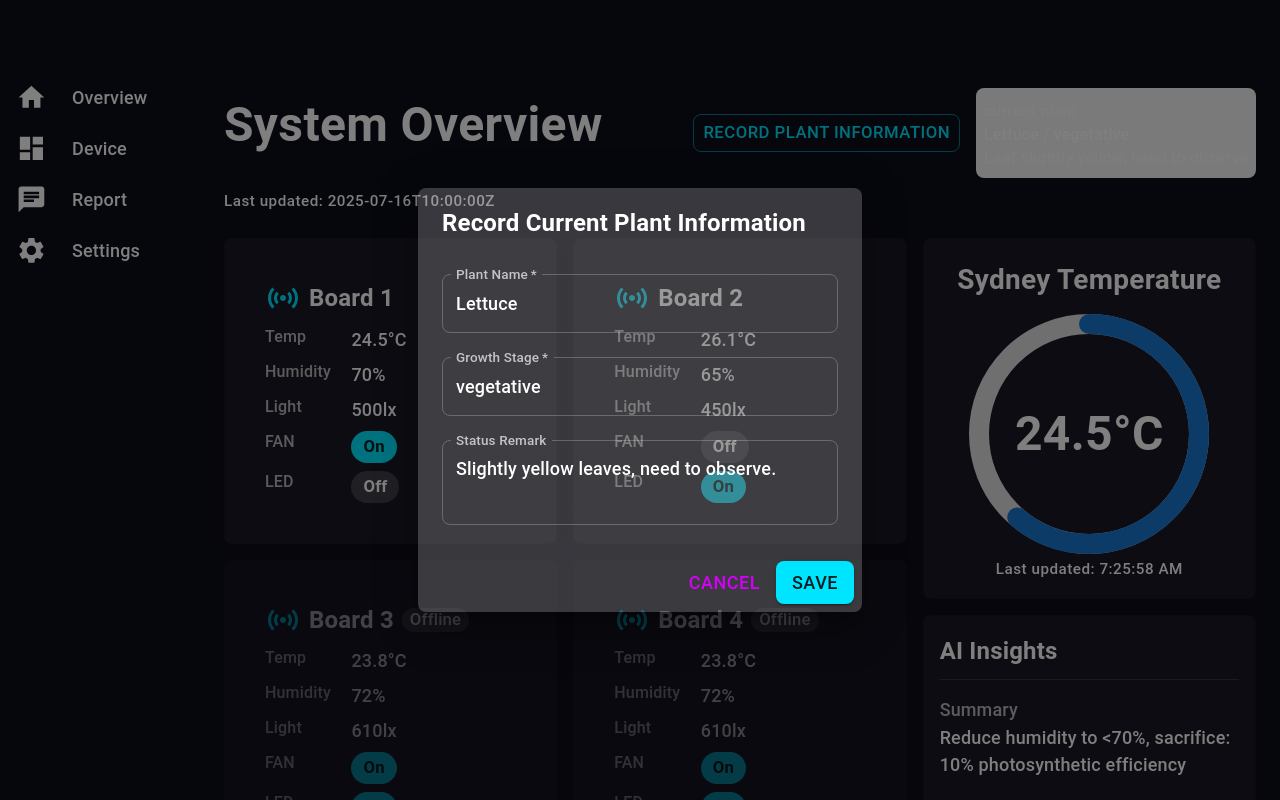
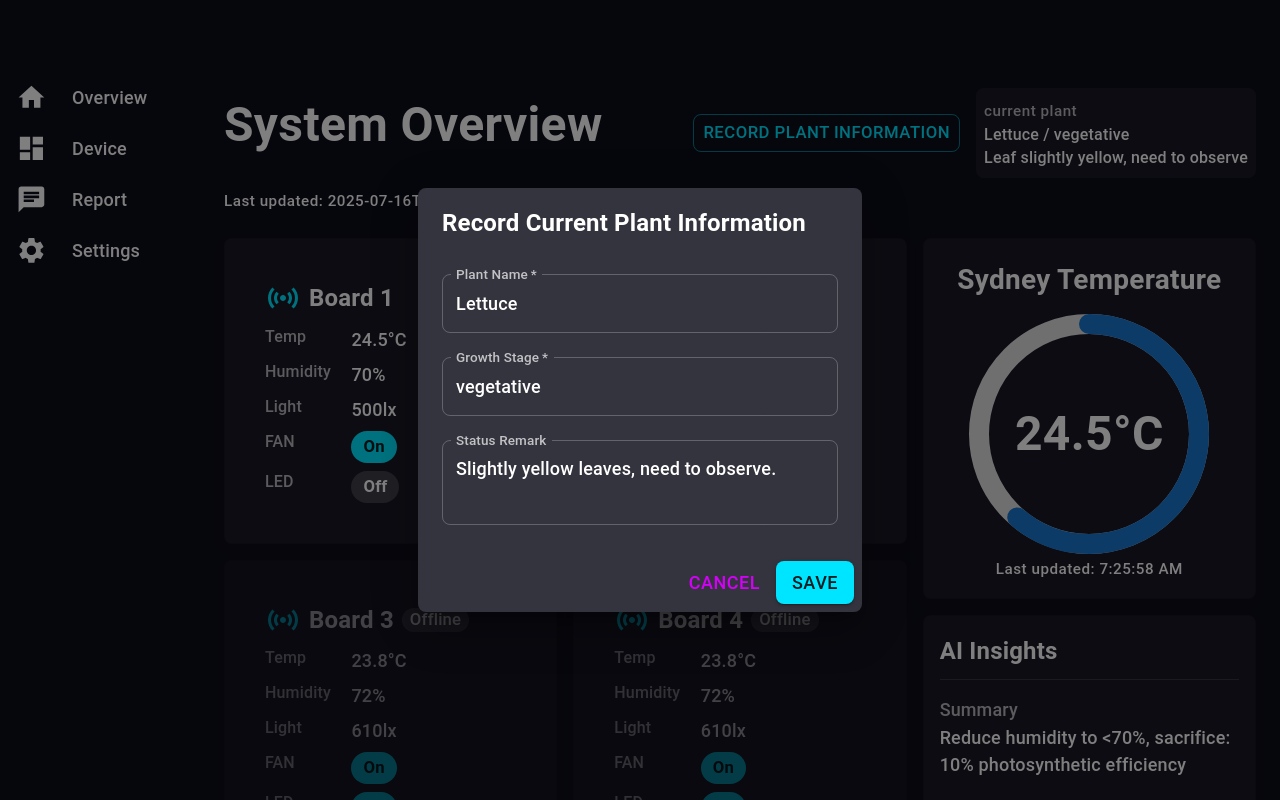
Before and after one commit to libazhahei/VerticalFarm, a React (Create React App) app in the folder frontend/: page / in a window 1280 px wide. Both pictures are taken after a click on the button "RECORD PLANT INFORMATION". Shown: the top 800 px of the page. Built offline with nearby package versions, Linux system fonts and the light colour scheme.

Commit message:
change the pop window background to solid

```diff
--- a/frontend/src/components/PlantInfoDialog.jsx
+++ b/frontend/src/components/PlantInfoDialog.jsx
@@ -66,7 +66,8 @@ export default function PlantInfoDialog ({ open, onClose }) {
   };
 
   return (
-    <Dialog open={open} onClose={handleClose} maxWidth="xs" fullWidth>
+    <Dialog open={open} onClose={handleClose} maxWidth="xs" fullWidth
+      PaperProps={{ sx: { backgroundColor: 'background.default' } }}>
       <DialogTitle>Record Current Plant Information</DialogTitle>
       <DialogContent>
         {fetching
--- a/frontend/src/page/Dashboard.jsx
+++ b/frontend/src/page/Dashboard.jsx
@@ -84,12 +84,12 @@ export default function DashboardPage () {
                 Record Plant Information
               </Button>
               {plantInfo && (
-                <Paper elevation={0} sx={{ p: 1, bgcolor: 'grey.100', minWidth: 180 }}>
+                <Paper elevation={0} sx={{ p: 1, bgcolor: 'background.paper', minWidth: 180 }}>
                   <Typography variant="caption" color="text.secondary">current plant</Typography>
                   <Typography variant="body2" noWrap>
                     {plantInfo.name || '-'} / {plantInfo.stage || '-'}
                   </Typography>
-                  <Typography variant="body2" color="text.secondary" noWrap>
+                  <Typography variant="body2" color="text.primary" noWrap>
                     {plantInfo.remark || '-'}
                   </Typography>
                 </Paper>
```
